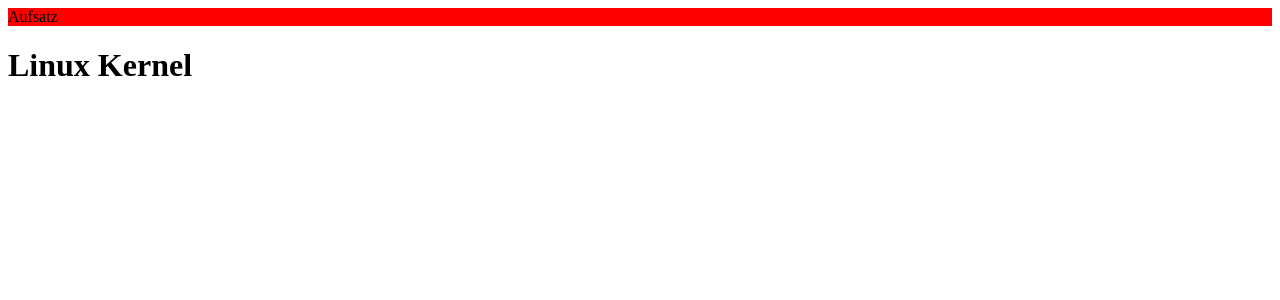
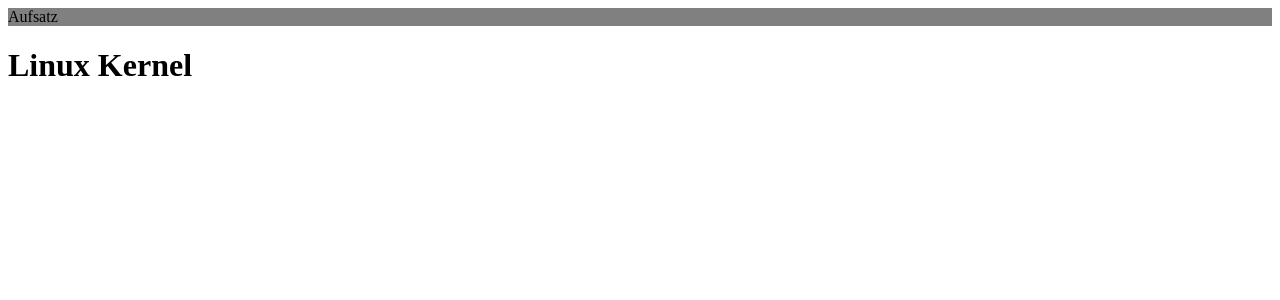
Before and after one commit to czarsir/sir, a Jekyll site: the page built from _posts/system/os/2016-04-10-linux-kernel.html, in a window 1280 px wide. Shown: the top 300 px of the page. Built offline with Jekyll 4.4.1, drawn with Linux system fonts in a browser that asks for light colours.

Commit message:
navigator

```diff
--- a/_layouts/post.html
+++ b/_layouts/post.html
@@ -5,7 +5,10 @@
   <title>Aufsatz</title>
 </head>
 <style type="text/css">
-#navigator {background-color:red;}
+#navigator {
+	width: 100%;
+	background-color: gray;
+}
 </style>
 <body>
 <div id="navigator">Aufsatz</div>
```
